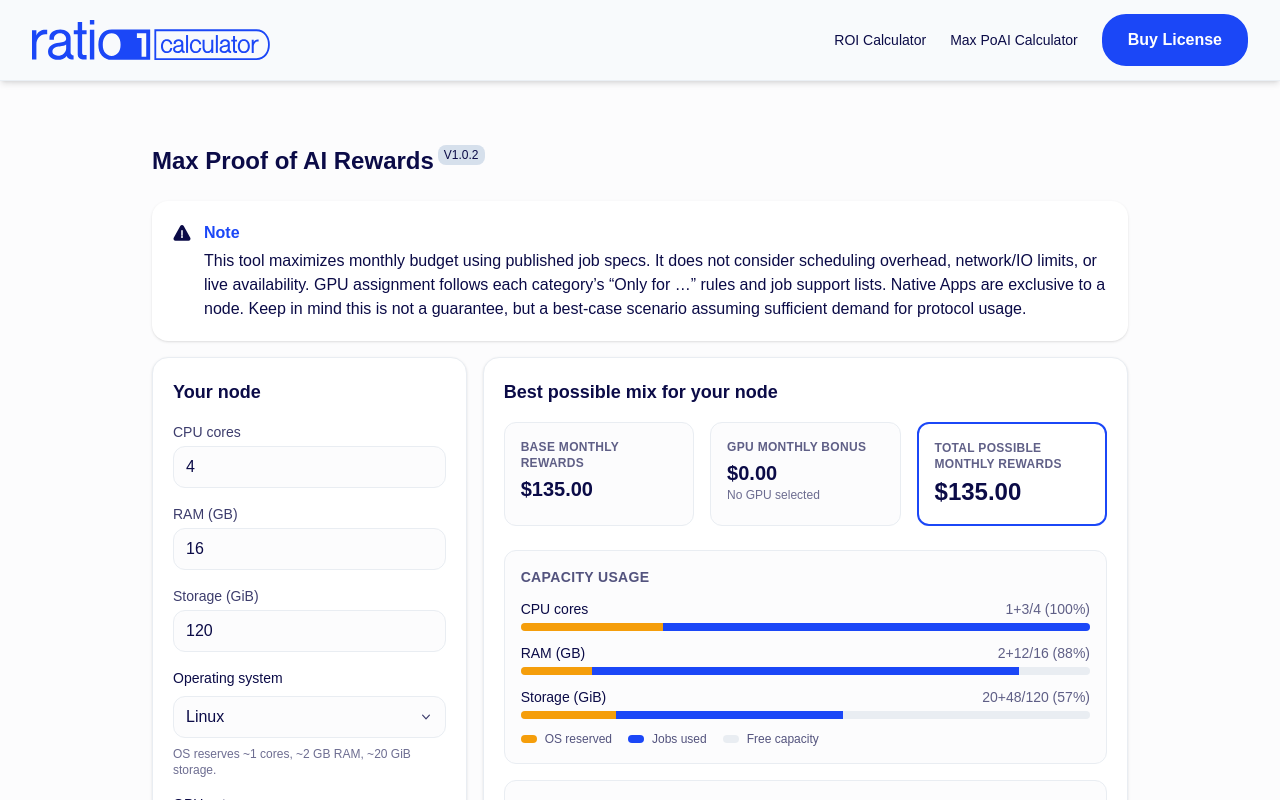
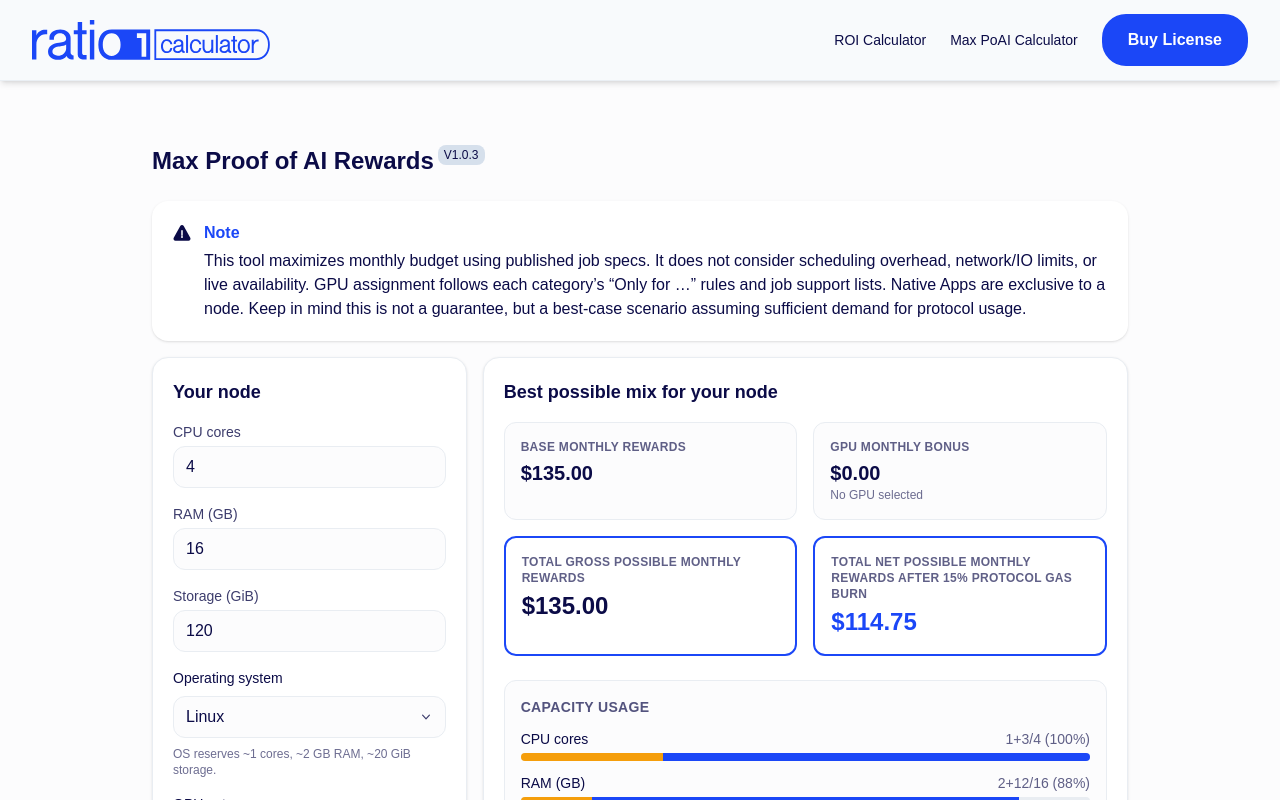
Before and after one commit to Ratio1/calculator, a Next.js app: page /max-poai in a window 1280 px wide. Shown: the top 800 px of the page. Built offline with nearby package versions, Linux system fonts and the light colour scheme.

Commit message:
Added gross/net max PoAI

```diff
--- a/app/max-poai/page.tsx
+++ b/app/max-poai/page.tsx
@@ -344,6 +344,9 @@ const OS_RESERVE: Record<OSKind, OSReserve> = {
   macOS: { cpu: 2, ram: 4, storageGiB: 30 },
 };
 
+/* ------------------------- ECONOMIC CONSTANTS ------------------------- */
+const PROOF_OF_AI_BURN_RATE = 0.15; // 15% of AI rewards are burned
+
 /* --------------------------- UTILITY FORMAT --------------------------- */
 const fmtUSD = (n: number) =>
   new Intl.NumberFormat("en-US", {
@@ -572,6 +575,7 @@ export default function EdgeMixCalculator() {
   );
 
   const gpuRule = GPU_EXTRAS.find((r) => r.category === gpuCategory);
+  const netTotalRewards = result.totalRevenue * (1 - PROOF_OF_AI_BURN_RATE);
 
   // For usage bars
   const usedJobC = availC - Math.max(result.leftover.cores, 0);
@@ -607,7 +611,7 @@ export default function EdgeMixCalculator() {
           <header className="mb-6 flex items-baseline justify-between">
             <h1 className="text-2xl font-bold">Max Proof of AI Rewards</h1>
           </header>
-          <div className="rounded-lg label px-1.5 py-0.5 text-xs">V1.0.2</div>
+          <div className="rounded-lg label px-1.5 py-0.5 text-xs">V1.0.3</div>
         </div>
 
         <section className="rounded-2xl bg-white p-5 shadow mb-4">
@@ -828,7 +832,7 @@ export default function EdgeMixCalculator() {
               Best possible mix for your node
             </h2>
 
-            <div className="grid gap-4 md:grid-cols-3">
+            <div className="grid gap-4 md:grid-cols-2">
               <Stat
                 title="Base monthly rewards"
                 value={fmtUSD(result.baseRevenue)}
@@ -845,8 +849,13 @@ export default function EdgeMixCalculator() {
                 }
               />
               <StatStrong
-                title="Total possible monthly rewards"
+                title="Total gross possible monthly rewards"
                 value={fmtUSD(result.totalRevenue)}
+              />
+              <StatStrong
+                title="Total net possible monthly rewards after 15% protocol gas burn"
+                value={fmtUSD(netTotalRewards)}
+                valueColor="var(--color-primary)"
               />
             </div>
 
@@ -1063,7 +1072,17 @@ function Stat({
   );
 }
 
-function StatStrong({ title, value }: { title: string; value: string }) {
+function StatStrong({
+  title,
+  value,
+  valueColor = "var(--color-body)",
+  subtext,
+}: {
+  title: string;
+  value: string;
+  valueColor?: string;
+  subtext?: string;
+}) {
   return (
     <div
       className="rounded-xl p-4"
@@ -1079,10 +1098,20 @@ function StatStrong({ title, value }: { title: string; value: string }) {
       </div>
       <div
         className="mt-1 text-2xl font-extrabold"
-        style={{ color: "var(--color-body)" }}
+        style={{ color: valueColor }}
       >
         {value}
       </div>
+      {subtext && (
+        <div
+          className="mt-1 text-xs"
+          style={{
+            color: "var(--color-primary)",
+          }}
+        >
+          {subtext}
+        </div>
+      )}
     </div>
   );
 }
--- a/app/page.tsx
+++ b/app/page.tsx
@@ -247,7 +247,8 @@ export default function Ratio1RoiCalculator() {
   }, [daysToROI]);
 
   // Max PoA value after subtracting monthly hardware expenses during PoA period
-  const PoA_lifetimeNetUSD = PoA_lifetimeUSD - hardwareDailyExpenseUsd * CAP_DAYS;
+  const PoA_lifetimeNetUSD =
+    PoA_lifetimeUSD - hardwareDailyExpenseUsd * CAP_DAYS;
 
   // Message condition: if R1 price × 1575 doesn't cover the upfront cost
   const licenseNotCoveredByPoA = PoA_lifetimeNetUSD < totalInvestment;
@@ -259,7 +260,7 @@ export default function Ratio1RoiCalculator() {
           <header className="mb-6 flex items-baseline justify-between">
             <h1 className="text-2xl font-bold">ROI Calculator</h1>
           </header>
-          <div className="rounded-lg label px-1.5 py-0.5 text-xs">V1.1.0</div>
+          <div className="rounded-lg label px-1.5 py-0.5 text-xs">V1.1.2</div>
         </div>
 
         <section className="rounded-2xl bg-white p-5 shadow mb-4">
@@ -661,9 +662,7 @@ export default function Ratio1RoiCalculator() {
               </h3>
 
               <div className="grid gap-3 text-sm">
-                <Row label="Net rewards/day">
-                  {fmtCurrencyUSD(dailyNetUsd)}
-                </Row>
+                <Row label="Net rewards/day">{fmtCurrencyUSD(dailyNetUsd)}</Row>
                 <Row label="Net rewards/month">
                   {fmtCurrencyUSD(monthlyNetUsd)}
                 </Row>
@@ -792,10 +791,11 @@ export default function Ratio1RoiCalculator() {
           </div>
           <p className="mt-3 text-xs text-slate-500">
             *ROI includes optional VAT, hardware (one-time and monthly), and
-            accounts for the PoA lifetime cap of {fmtNumber(MAX_R1_PER_LICENSE, 0)} R1 per
-            license. After approximately {fmtNumber(CAP_DAYS, 0)} days, PoA
-            stops and only Proof of AI (if any) contributes to rewards while
-            hardware expenses continue.
+            accounts for the PoA lifetime cap of{" "}
+            {fmtNumber(MAX_R1_PER_LICENSE, 0)} R1 per license. After
+            approximately {fmtNumber(CAP_DAYS, 0)} days, PoA stops and only
+            Proof of AI (if any) contributes to rewards while hardware expenses
+            continue.
           </p>
         </section>
 
@@ -830,8 +830,8 @@ export default function Ratio1RoiCalculator() {
             </li>
             <li>
               <span className="font-medium">APR</span> = (Net rewards/year ÷
-              Total investment) × 100 (based on current net daily rate; PoA
-              ends after cap).
+              Total investment) × 100 (based on current net daily rate; PoA ends
+              after cap).
             </li>
           </ul>
         </section>
```
